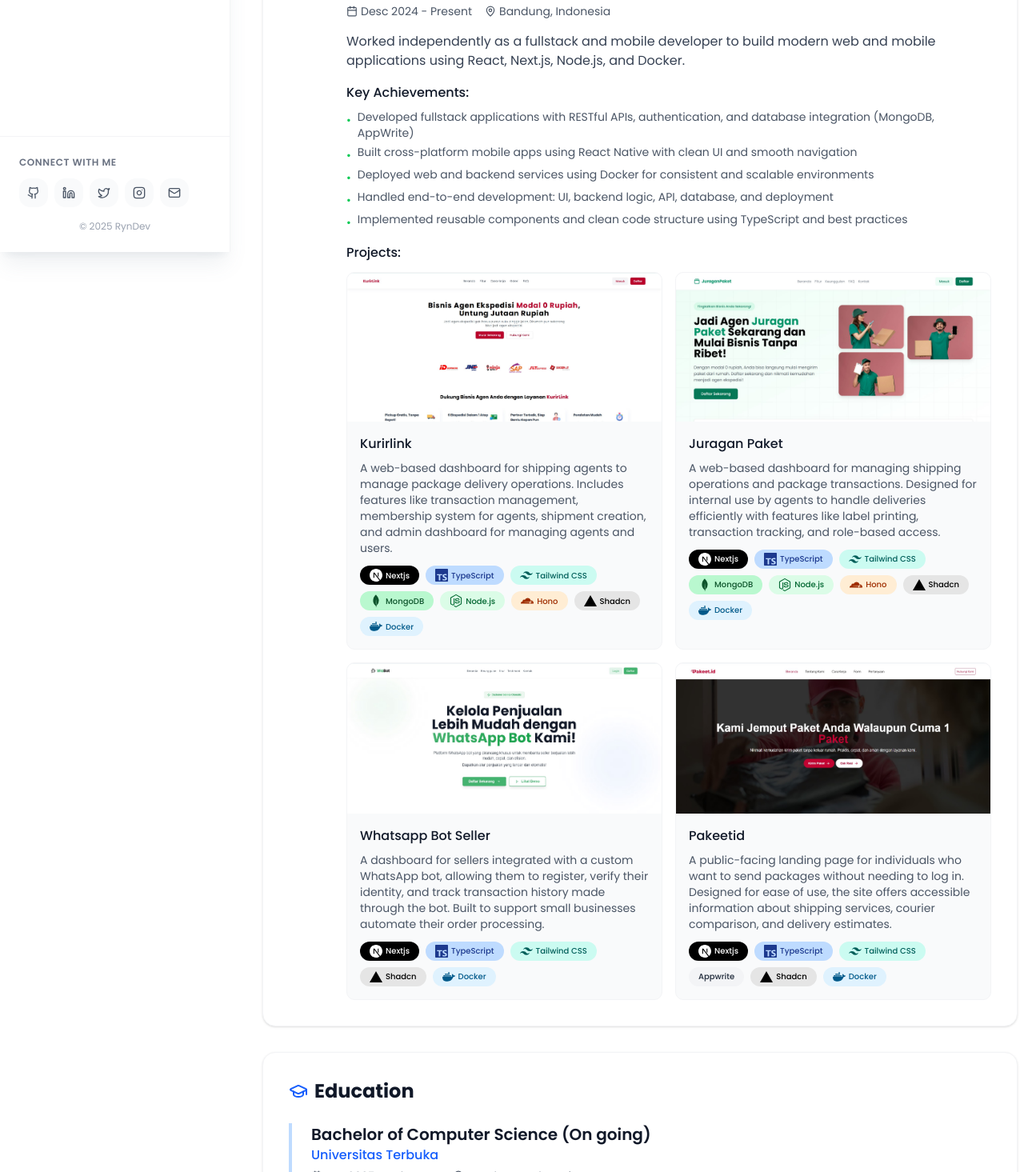
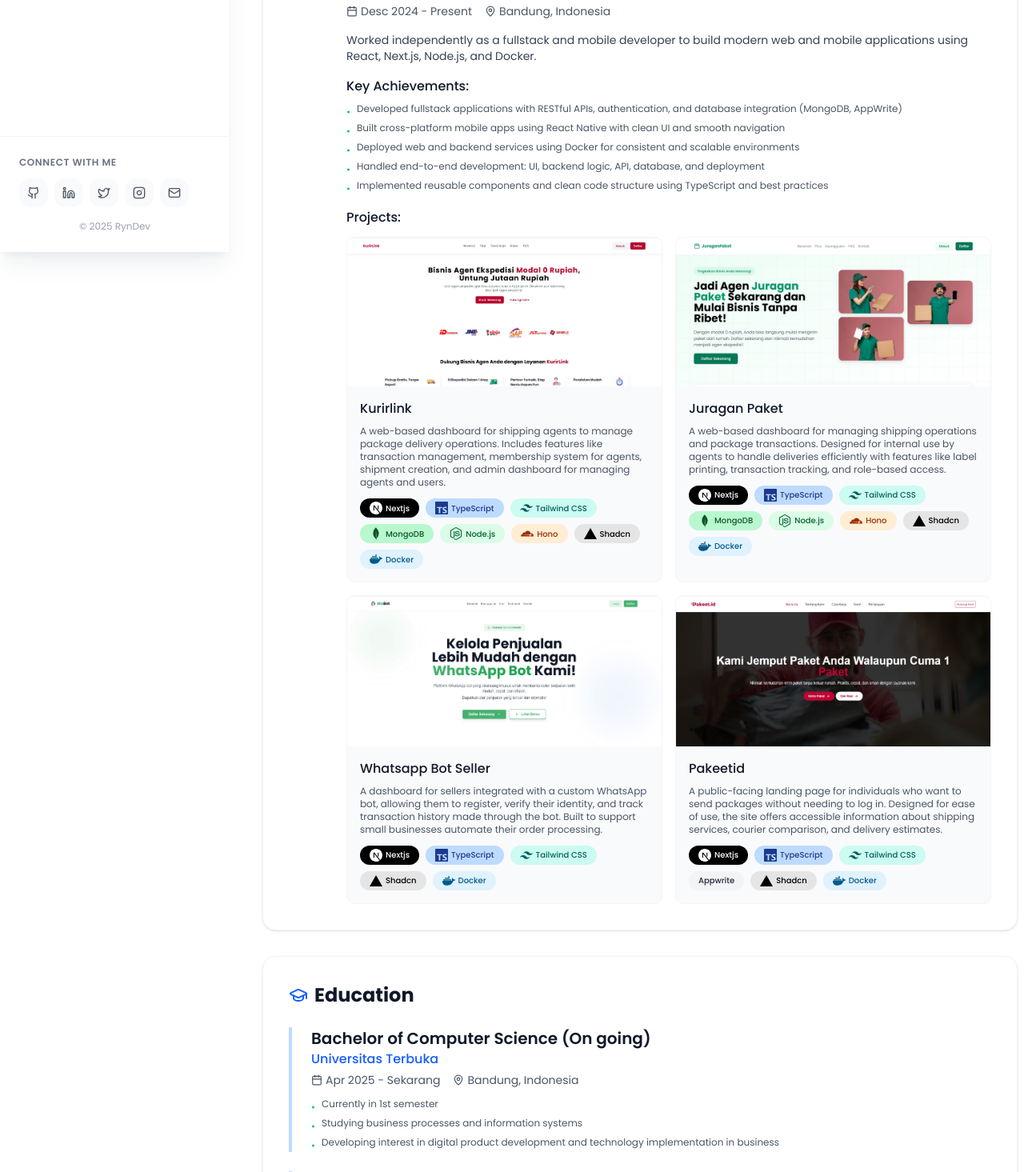
Before and after one commit to daffamusyafa/portfolio-daffa, a Next.js app: page /about in a window 1280 px wide. Shown: the part 485-1950 px from the top of the page at 80% size. Built offline with nearby package versions, Linux system fonts and the light colour scheme.

Commit message:
chore: update text size

```diff
--- a/src/app/about/page.tsx
+++ b/src/app/about/page.tsx
@@ -58,13 +58,13 @@ const AboutPage = () => {
                         </span>
                       </div>
                     </div>
-                    <p className="text-gray-700 mb-4">{exp.description}</p>
+                    <p className="text-gray-700 text-sm mb-4">{exp.description}</p>
 
                     <div className="mb-4">
                       <h4 className="font-medium text-gray-900 mb-2">Key Achievements:</h4>
                       <ul className="space-y-1">
                         {exp.achievements.map((achievement, i) => (
-                          <li key={i} className="text-sm text-gray-600 flex items-start gap-2">
+                          <li key={i} className="text-xs text-gray-600 flex items-start gap-2">
                             <span className="text-green-500 mt-1">•</span>
                             {achievement}
                           </li>
@@ -80,7 +80,7 @@ const AboutPage = () => {
                             <Image width={600} height={500} src={project.image} alt={project.name} className="object-contain" />
                             <div className="p-4">
                               <h5 className="font-medium text-gray-900 mb-2">{project.name}</h5>
-                              <p className="text-sm text-gray-600 mb-3">{project.description}</p>
+                              <p className="text-xs text-gray-600 mb-3">{project.description}</p>
                               <div className="flex flex-wrap gap-2">
                                 {project.tech.map((tech, j) => (
                                   <TechBadge key={j} tech={tech} />
@@ -121,7 +121,7 @@ const AboutPage = () => {
                 </div>
                 <ul className="space-y-1">
                   {edu.achievements.map((achievement, i) => (
-                    <li key={i} className="text-sm text-gray-600 flex items-start gap-2">
+                    <li key={i} className="text-xs text-gray-600 flex items-start gap-2">
                       <span className="text-green-500 mt-1">•</span>
                       {achievement}
                     </li>
--- a/src/app/portfolio/page.tsx
+++ b/src/app/portfolio/page.tsx
@@ -10,7 +10,7 @@ const PortfolioPage = () => {
     <div className="min-h-screen py-10 font-poppins">
       <div className="mx-auto">
         <div className="mb-8">
-          <h1 className="text-2xl font-bold text-gray-900">Portfolio</h1>
+          <h1 className="text-3xl font-bold text-gray-900">Portfolio</h1>
           <p className="text-sm text-gray-600 ">A collection of projects I&apos;ve worked on</p>
         </div>
 
--- a/src/components/home/HeroSection.tsx
+++ b/src/components/home/HeroSection.tsx
@@ -87,7 +87,7 @@ export default function HeroSection() {
 
           {/* Subtitle */}
           <div className={`transition-all duration-1000 delay-700 transform ${isVisible ? "translate-y-0 opacity-100" : "translate-y-8 opacity-0"}`}>
-            <p className="text-lg md:text-xl tracking-wide text-gray-700 dark:text-gray-400 font-light max-w-3xl mx-auto leading-snug backdrop-blur-sm">
+            <p className="text-lg md:text-md tracking-wide text-gray-700 dark:text-gray-400 font-light max-w-3xl mx-auto leading-snug backdrop-blur-sm">
               I create custom websites that are easy to use, look professional, and help your business grow by building trust with your customers.
             </p>
           </div>
@@ -95,7 +95,7 @@ export default function HeroSection() {
           {/* Action Buttons */}
           <div className={`flex flex-col sm:flex-row gap-4 justify-center items-center pt-6 transition-all duration-1000 delay-1000 transform ${isVisible ? "translate-y-0 opacity-100" : "translate-y-8 opacity-0"}`}>
             <button className="group bg-gradient-to-r from-gray-900 to-gray-800 dark:from-gray-100 dark:to-gray-200 text-white dark:text-gray-900 px-8 py-4 rounded-2xl font-semibold hover:shadow-2xl transition-all duration-300 transform hover:scale-105 flex items-center gap-3 backdrop-blur-sm">
-              <a href="https://wa.me/6281234567890?text=Hi%20I'm%20interested%20in%20a%20consultation">Get Free Consultation</a>
+              <a href="https://wa.me/6285703223464?text=Hi%20I'm%20interested%20in%20a%20consultation">Get Free Consultation</a>
             </button>
 
             <button className="group border-2 border-gray-400 dark:border-gray-600 text-gray-800 dark:text-gray-300 px-8 py-4 rounded-2xl font-semibold hover:border-gray-500 dark:hover:border-gray-500 hover:bg-gray-100 dark:hover:bg-gray-800/50 transition-all duration-300 flex items-center gap-3 backdrop-blur-sm">
```
